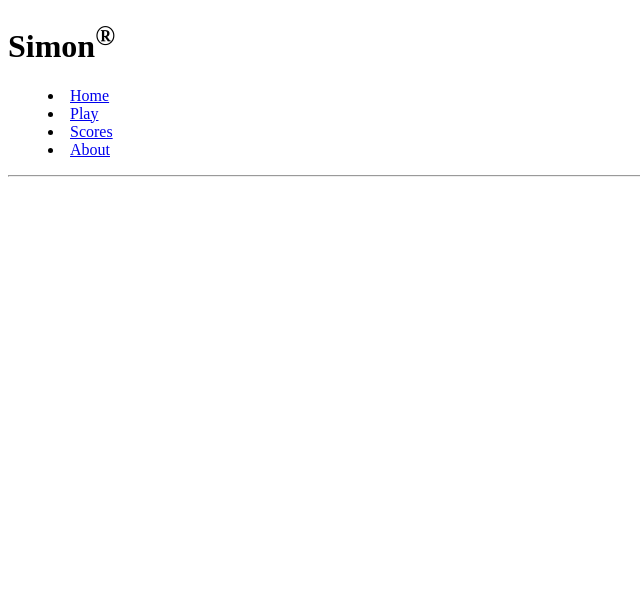
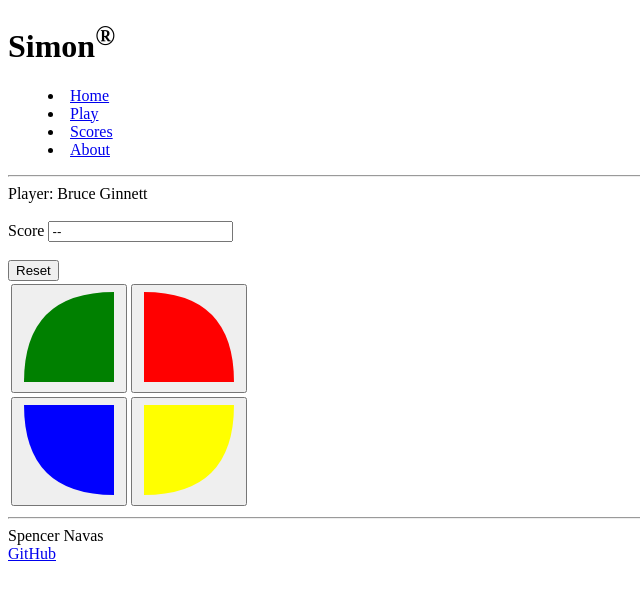
Before and after one commit to spenjnb/simon, a plain HTML site: page play.html in a window 1280 px wide. Shown: the whole page, without its empty margins (0-640 px from the left). Drawn offline with Linux system fonts and the light colour scheme.

Commit message:
Finished implemneting play.html

```diff
--- a/play.html
+++ b/play.html
@@ -22,7 +22,87 @@
         </header>
 
         <main>
-            <div class="players"></div>
+            <div class="players">
+                Player:
+                <span class="player-name">Bruce Ginnett</span>
+            </div>
+
+            <br />
+
+            <div>
+                <label for="count">Score</label>
+                <input type="text" id="count" value="--" readonly />
+            </div>
+
+            <br />
+
+            <div>
+                <button>Reset</button>
+            </div>
+
+            <div>
+                <table>
+                    <tr>
+                        <td>
+                            <button>
+                                <svg
+                                  aria-hidden="true"
+                                  viewBox="0 0 100 100"
+                                  height="100"
+                                  width="100"
+                                >
+                                <path d="M 95,5 95,95 5,95 Q 5,5 95,5" fill="green" />
+                            </svg>
+                            </button>
+                        </td>
+                        <td>
+                            <button>
+                                <svg
+                                aria-hidden="true"
+                                viewBox="0 0 100 100"
+                                height="100"
+                                width="100"
+                                >
+                                <path d="M5,5 5,95 95,95 Q 95,5 5,5" fill="red" />
+                                </svg>
+                            </button>
+                        </td>
+                    </tr>
+                    <tr>
+                        <td>
+                            <button>
+                                <svg
+                                aria-hidden="true"
+                                viewBox="0 0 100 100"
+                                height="100"
+                                width="100"
+                                >
+                                <path d="M5,5 95,5 95,95 Q 5,95 5,5" fill="blue" />
+                                </svg>
+                            </button>
+                        </td>
+                        <td>
+                            <button>
+                                <svg
+                                aria-hidden="true"
+                                viewBox="0 0 100 100"
+                                height="100"
+                                width="100"
+                                >
+                                <path d="M95,5 5,5 5,95 Q 95,95 95,5" fill="yellow" />
+                                </svg>
+                            </button>
+                        </td>
+                    </tr>
+                </table>
+            </div>
         </main>
+
+        <footer>
+            <hr />
+            <span class="text-reset">Spencer Navas</span>
+            <br />
+            <a target="_blank" rel="noopener noreferrer" href="https://github.com/spenjnb/simon">GitHub</a>
+        </footer>
     </body>
 </html>
```
